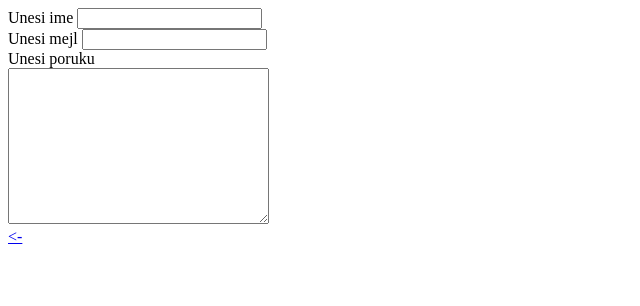
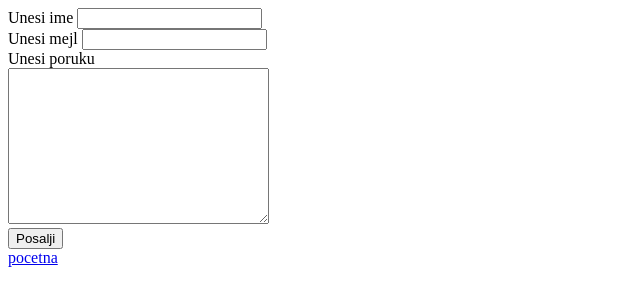
Before and after one commit to Neccii/Nemanja1, a plain HTML site: page Kontakt.html in a window 1280 px wide. Shown: the whole page, without its empty margins (0-640 px from the left). Drawn offline with Linux system fonts and the light colour scheme.

Commit message:
Update Kontakt.html

```diff
--- a/Kontakt.html
+++ b/Kontakt.html
@@ -6,15 +6,16 @@
     <title>Kontakt</title>
 </head>
 <body>
-    <from action="mailto:nemanja_todorovic@icloud.com" method="post" enctype="text/plain">
+    <form action="mailto:nemanja_todorovic@icloud.com" method="post" enctype="text/plain">
       <label>Unesi ime</label>
       <input type = "text" name="tvoje ime"><br>
       <label>Unesi mejl</label>
       <input type = "mejl" name="tvoj mejl"><br>
       <label>Unesi poruku</label><br>
       <textarea name = "textPoruke" id="" cols="30" rows="10"></textarea><br>
-      <imput type="sumbit" value="Posalji"></imput>
-      <a href = "index.html"><-</a>
-</from>
+      <input type="submit" value="Posalji"></input>
+
+    </form>
+    <a href = "index.html">pocetna</a>
 </body>
 </html>
```
